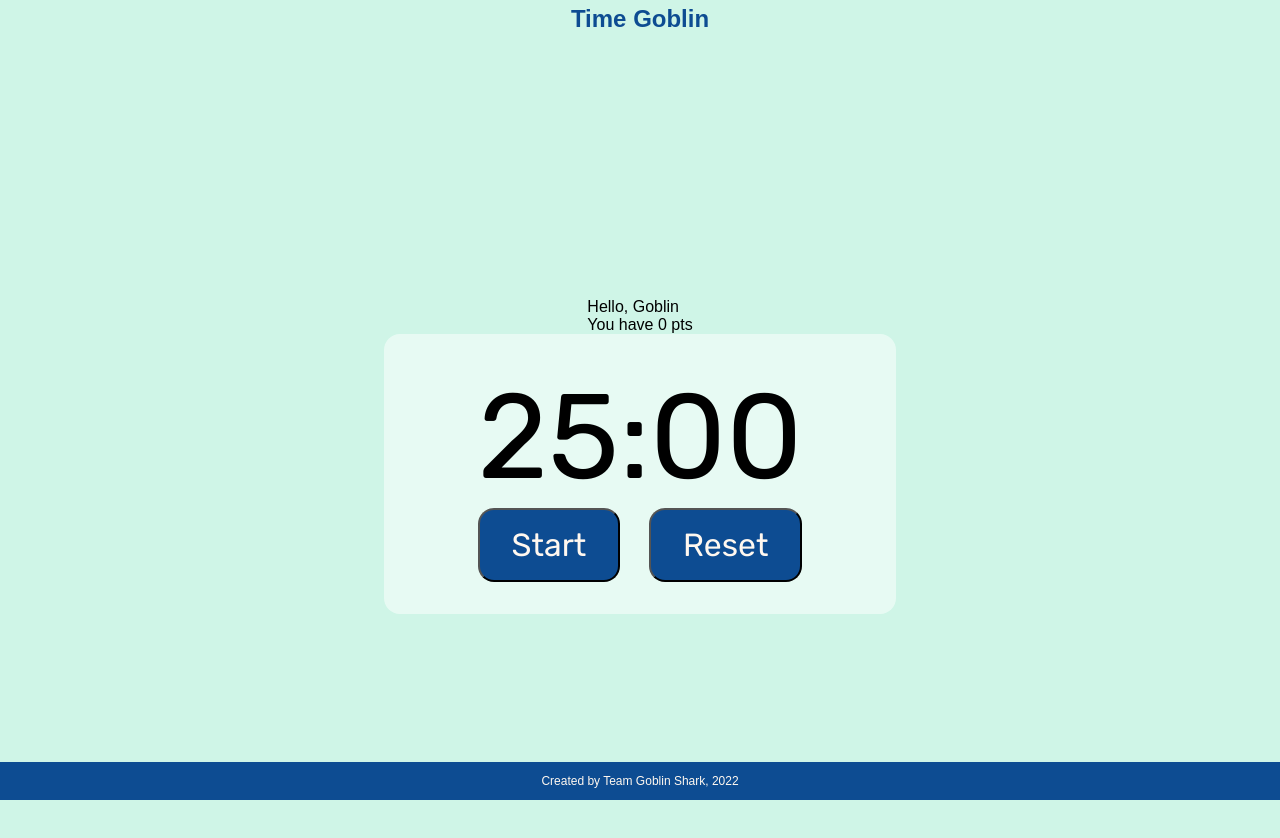
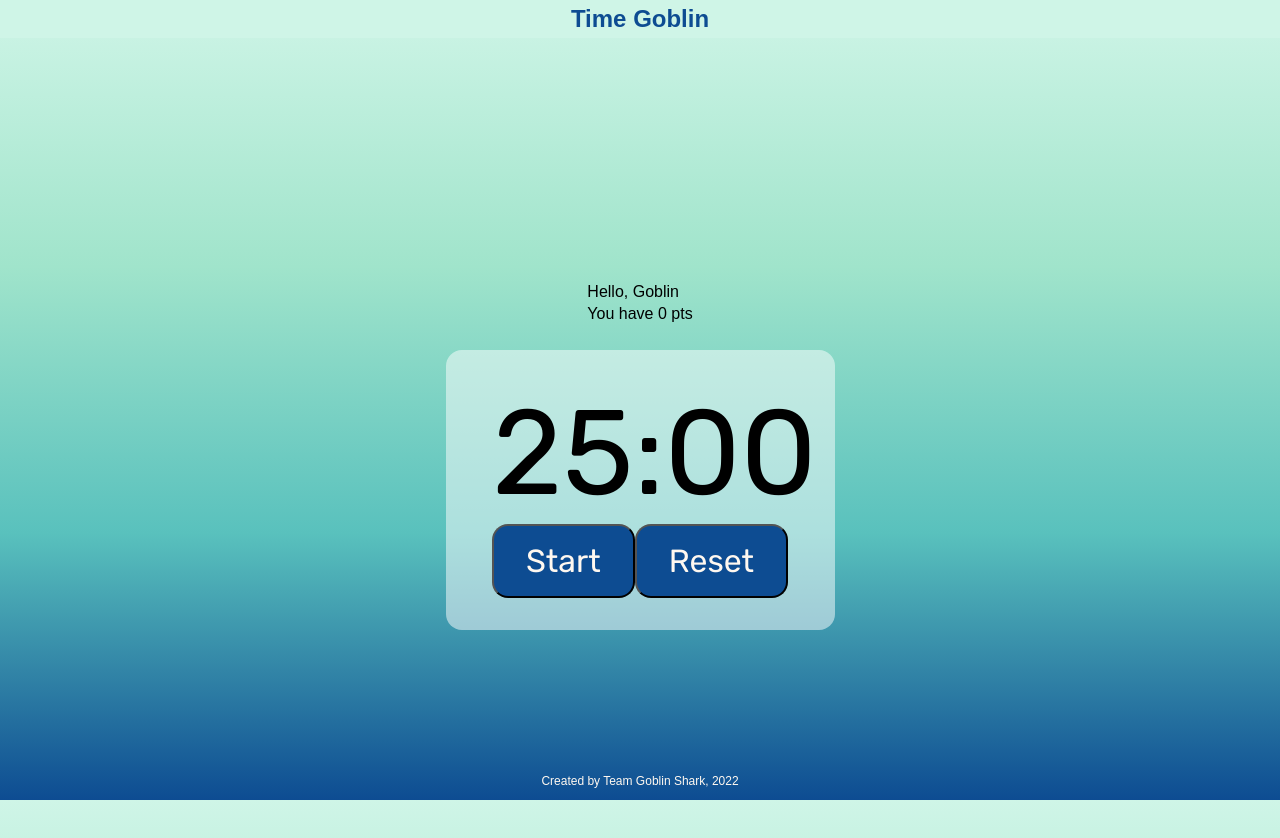
Before and after one commit to EC37-Goblin-Sharks/Time-Goblin, a React app: page /home in a window 1280 px wide. Shown: the top 838 px of the page. Built offline with nearby package versions, Linux system fonts and the light colour scheme.

Commit message:
this will add focus on btns and gradient BG

```diff
--- a/client/stylesheets/styles.scss
+++ b/client/stylesheets/styles.scss
@@ -19,7 +19,8 @@ html, body {
     margin: 0;
     padding: 0;
     font-family: 'ArialRounded', sans-serif; // no impact
-    background-color: $base-color;
+    // background-color: $base-color;
+    background-image: linear-gradient(to bottom, $base-color, $second-color, $third-color, $fourth-color)
 }
 
 /* absolute header and footer for all pages */
@@ -63,7 +64,7 @@ header {
     padding: 12px 0px;
     font-size: 12px;
     font-family: 'ArialRounded', sans-serif;
-    background-color: $fourth-color;
+    // background-color: $fourth-color;
     color: $off-white;
   }
 
@@ -78,7 +79,8 @@ header {
   /* login page */
 
   .loginBox {
-    background-color: $third-color;
+    // background-color: $third-color;
+    background-color: rgba(255, 255, 255, 0.5);
     border-color: black;
     border-width: 1px;
     border-style: solid;
@@ -122,7 +124,8 @@ header {
   .loginBox a {
     font-size: 1em;
     margin: .25em;
-    color: $off-white;
+    // color: $off-white;
+    color: $fourth-color;
   }
 
 
@@ -145,7 +148,8 @@ header {
 }
 
 .signupBox {
-  background-color: $third-color;
+  // background-color: $third-color;
+  background-color: rgba(255, 255, 255, 0.5);
   display: flex;
   align-items: center;
   justify-content: center;
@@ -195,19 +199,25 @@ header {
 
 
 .homeHeader {
-  margin-top: 25px;
+  // margin-top: 25px;
   display: flex;
   flex-direction: column;
   align-items: flex-start;
   justify-content: flex-start;
+  padding: 25px;
+  & div {
+    margin: 2px;
+  }
 }
 
 .homeBody {
   background-color: rgba(255, 255, 255, 0.5);
   display: flex;
+  flex-direction: column;
   align-items: center;
-  flex-direction: column;
-  width: 35%;
+  justify-content: center;
+  width: 20%;
+  min-width: 325px;
   padding: 2em;
   border-radius: 1em;
 }
@@ -216,20 +226,27 @@ header {
   font-size: 120px;
   font-family: 'Rubik', sans-serif;
   // margin: 15% auto auto;
+  // color: $off-white;
+  width: 50px;
 }
 
 
 .buttons {
   display: flex;
   flex-direction: rows;
-  justify-content: space-between;
+  justify-content: center;
 
   & button {
     font-size: 32px;
     color: $off-white;
     background-color: $fourth-color;
+    // margin: auto 5px auto;
     padding: .5em 1em;
     font-family: 'Rubik', sans-serif;
     border-radius: .5em;
   }
 }
+
+button:hover {
+  background-color: #B73E3E;
+}
```
